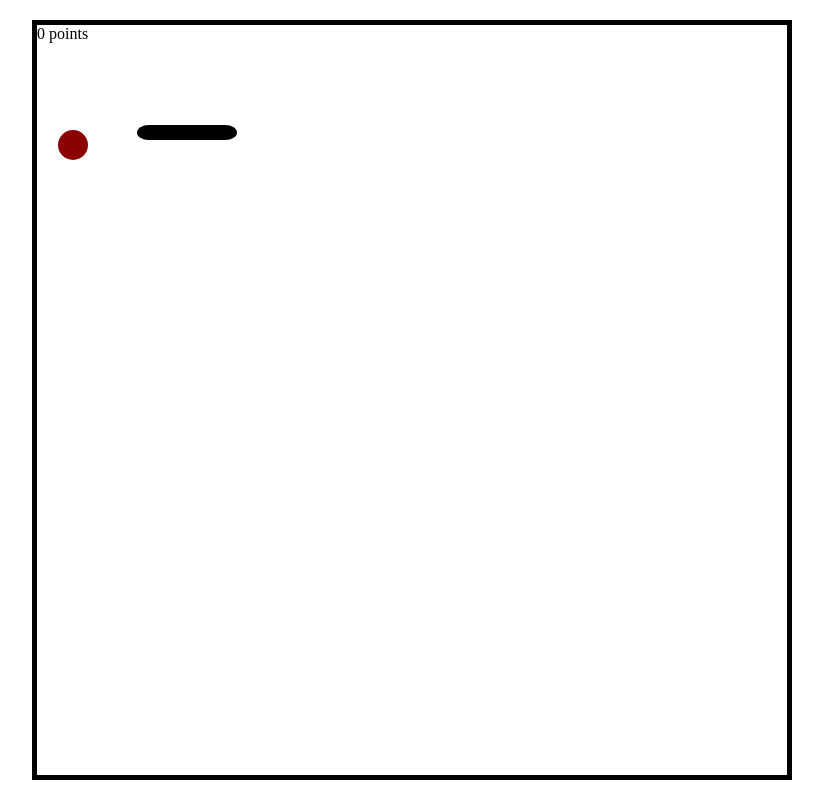
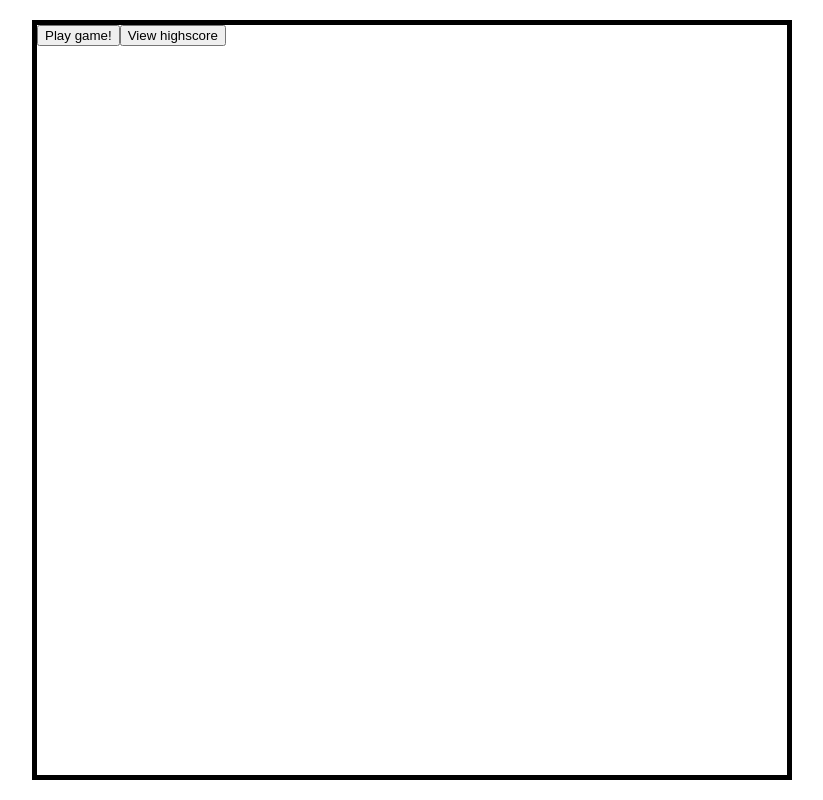
Before and after one commit to camillagejl/snake_game, a Vue app: page / in a window 1280 px wide. Shown: the whole page, without its empty margins (228-1051 px from the left). Built offline with nearby package versions, Linux system fonts and the light colour scheme.

Commit message:
Made menu and highscore list appear in game

```diff
--- a/src/components/gameWindow.vue
+++ b/src/components/gameWindow.vue
@@ -1,5 +1,24 @@
 <template>
   <div id="gameWindow">
+
+    <Menu
+        v-if="screen === 'menu'"
+        @playGame="this.screen = 'game'"
+        @viewHighscore="this.screen = 'highscore'"
+    ></Menu>
+
+    <HighscoreList
+        v-if="screen === 'highscore'"
+        @viewMenu="this.screen = 'menu'"
+    ></HighscoreList>
+
+    <div
+        class="game"
+        v-if="screen === 'game'"
+    >
+      <Timer
+          :time="time"
+      ></Timer>
       <Points
           :points="points"></Points>
       <SnakePart
@@ -15,7 +34,7 @@
       <Apple
           :style="'position: absolute; top: ' + apple.top + '; left: ' + apple.left"
       ></Apple>
-
+    </div>
   </div>
 </template>
 
@@ -23,17 +42,23 @@
 import SnakePart from "@/components/snakePart";
 import Apple from "@/components/apple";
 import Points from "@/components/points";
+import Timer from "@/components/timer";
+import Menu from "@/components/menu";
+import HighscoreList from "@/components/highscoreList";
 
 export default {
   name: "gameWindow",
-  components: {Points, Apple, SnakePart},
+  components: {HighscoreList, Menu, Timer, Points, Apple, SnakePart},
   data() {
     return {
+      screen: 'menu',
       defaultSnakeSize: 15,
       appleSize: 30,
       speed: 2,
       snakeLength: 100,
       points: 0,
+      timer: false,
+      time: 0,
       animation: '',
       snake: [
         {
@@ -133,7 +158,6 @@ export default {
   },
   methods: {
     createPart(direction) {
-
       // The new part will be added with the standard size (i.e. it starts out a ball)
       let newPart = {
         top: 100,
@@ -188,16 +212,13 @@ export default {
         left: Math.floor(Math.random() * 720)
       }
 
-
-      let appleArea = document.querySelector('.apple').getBoundingClientRect();
-      console.log(appleArea)
-
     },
     changeDirection(direction) {
       this.createPart(direction)
     },
     animate() {
       this.animation = requestAnimationFrame(this.animate)
+
       const snakeEnd = this.snake.length - 1;
 
       if (this.snake[snakeEnd].width <= 15 && this.snake[snakeEnd].height <= 15) {
@@ -242,14 +263,8 @@ export default {
         if (this.snake[0].direction === 'right') this.snake[0].left = this.snake[0].left + this.speed
       }
 
+      // Collision detection
       let gameWindowPosition = document.querySelector('#gameWindow').getBoundingClientRect();
-
-      // let snakeFront = '';
-      // if (this.snake[0].direction === 'up') snakeFront = 'top';
-      // if (this.snake[0].direction === 'left') snakeFront = 'left';
-      // if (this.snake[0].direction === 'down') snakeFront = 'bottom';
-      // if (this.snake[0].direction === 'right') snakeFront = 'right';
-
       let frontSnakeArea = document.querySelector('#snake_part_0').getBoundingClientRect();
 
       let snakeFront = {top: 0, left: 0};
@@ -270,6 +285,7 @@ export default {
         left: snakeFront.left - gameWindowPosition.left - 5
       }
 
+      // Detect collision with apple
       let appleArea = {
         top: this.apple.top,
         left: this.apple.left,
@@ -279,10 +295,16 @@ export default {
 
       if (snakeFront.top + this.defaultSnakeSize > appleArea.top &&
           snakeFront.top < appleArea.bottom &&
-          snakeFront.left + this.defaultSnakeSize > appleArea.left
-          && snakeFront.left < appleArea.right) {
+          snakeFront.left + this.defaultSnakeSize > appleArea.left &&
+          snakeFront.left < appleArea.right
+      ) {
         this.points = this.points + 10
         this.createApple();
+      }
+
+      // Detect collision with borders
+      if (snakeFront.top <= 0 || snakeFront.left <= 0) {
+        cancelAnimationFrame(this.animation)
       }
     },
   }
--- a/src/components/highscoreList.vue
+++ b/src/components/highscoreList.vue
@@ -1,5 +1,6 @@
 <template>
-
+Highscore
+  <button @click="this.$emit('viewMenu')">Back to menu</button>
 </template>
 
 <script>
--- a/src/components/menu.vue
+++ b/src/components/menu.vue
@@ -1,5 +1,6 @@
 <template>
-
+  <button @click="this.$emit('playGame')">Play game!</button>
+  <button @click="this.$emit('viewHighscore')">View highscore</button>
 </template>
 
 <script>
--- a/src/components/timer.vue
+++ b/src/components/timer.vue
@@ -1,10 +1,13 @@
 <template>
-
+  Time: {{ time }}
 </template>
 
 <script>
 export default {
-  name: "timer"
+  name: "timer",
+  props: {
+    time: String
+  }
 }
 </script>
 
```
Lines whose indentation alone changed are shown as unchanged.
